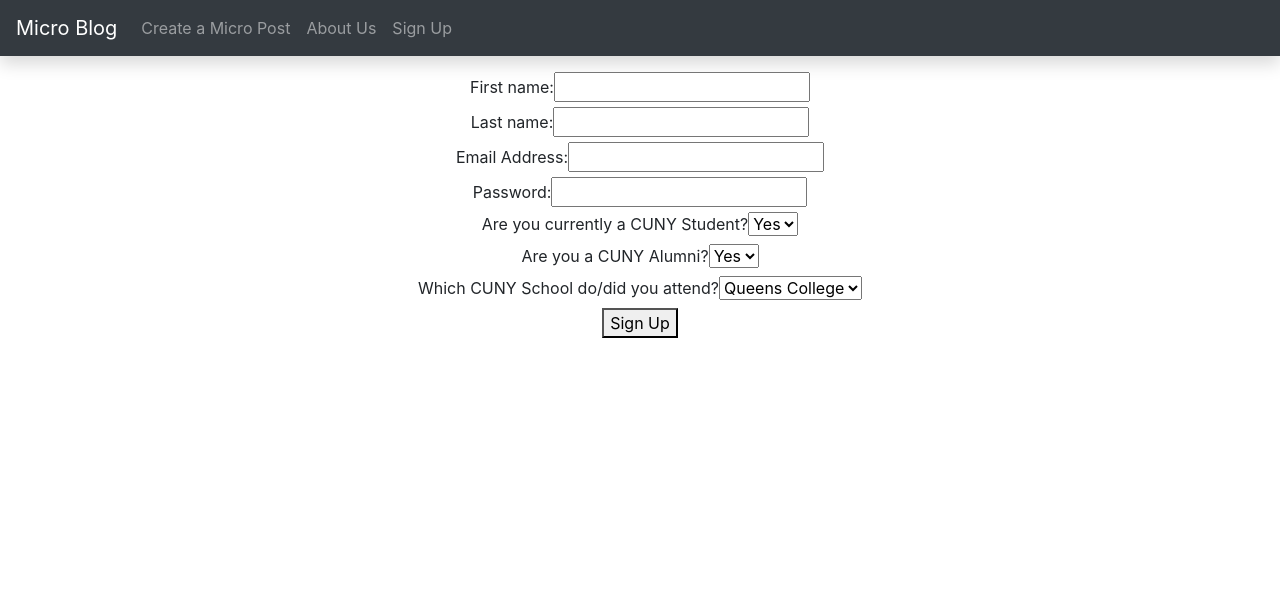
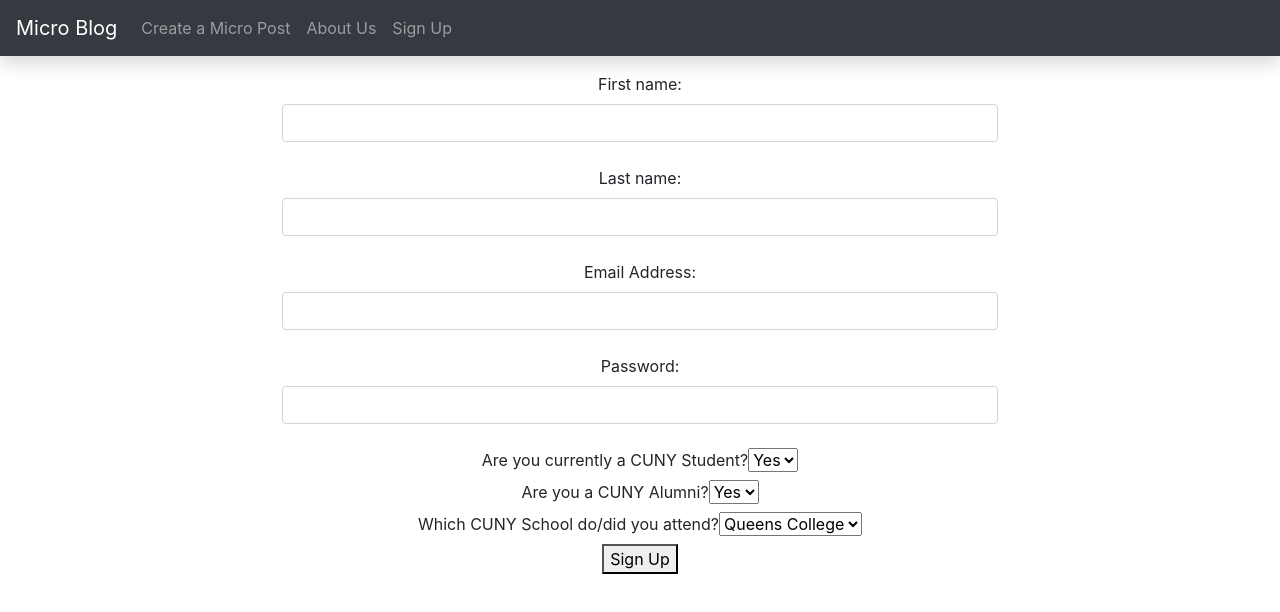
Before and after one commit to michaelatatefriedman/CUNYLib, a React (Create React App) app in the folder client/: page / in a window 1280 px wide. Shown: the top 612 px of the page. Built offline with nearby package versions, Linux system fonts and the light colour scheme.

Commit message:
added some bootstrap

```diff
--- a/client/src/pages/SignUpPage.js
+++ b/client/src/pages/SignUpPage.js
@@ -5,20 +5,34 @@ class SignUpPage extends React.Component {
     render() {
 
         return (
-          <div className="container-fluid text-center col justify-content-center">
+          <div className="col-10 col-md-8 col-lg-7">
                 <label for="fname">First name: </label>
-                <input type="text" id="fname" name="fname" required/><br></br>
+                <input className="form-control mr-3 rounded"
+                        type="text" id="fname" name="fname" required/><br></br>
                 <label for="lname">Last name: </label>
-                <input type="text" id="lname" name="lname" required/><br></br>
+                <input className="form-control mr-3 rounded"
+                        type="text" id="lname" name="lname" required/><br></br>
                 <label for="email">Email Address: </label>
-                <input type="email" id="email" name="email" required/><br></br>
+                <input className="form-control mr-3 rounded"
+                        type="email" id="email" name="email" required/><br></br>
                 <label for="password">Password: </label>
-                <input type="password" id="password" name="password" required/><br></br>
+                <input className="form-control mr-3 rounded"
+                        type="password" id="password" name="password" required/><br></br>
                 <label for="Student">Are you currently a CUNY Student? </label>
                 <select name="student" id="student" required> <br></br>
-                    <option value="Yes">Yes</option>
-                    <option value="No">No</option>
+                        <option value="Yes">Yes</option>
+                        <option value="No">No</option>
                 </select><br></br>
+                {/* <div className="dropdown">
+                <button class="btn btn-secondary dropdown-toggle" type="button" id="dropdownMenuButton" data-toggle="dropdown" aria-haspopup="true" aria-expanded="false">
+                </button>
+                    <div class="dropdown-menu" aria-labelledby="dropdownMenuButton">
+                        <option value="Yes">Yes</option>
+                        <option value="No">No</option>
+                    </div>
+                </div> */}
+                    {/* <option value="Yes">Yes</option>
+                    <option value="No">No</option> */}
                 <label for="Alumni">Are you a CUNY Alumni? </label>
                 <select name="alumni" id="alumni" required>
                     <option value="Yes">Yes</option>
```
